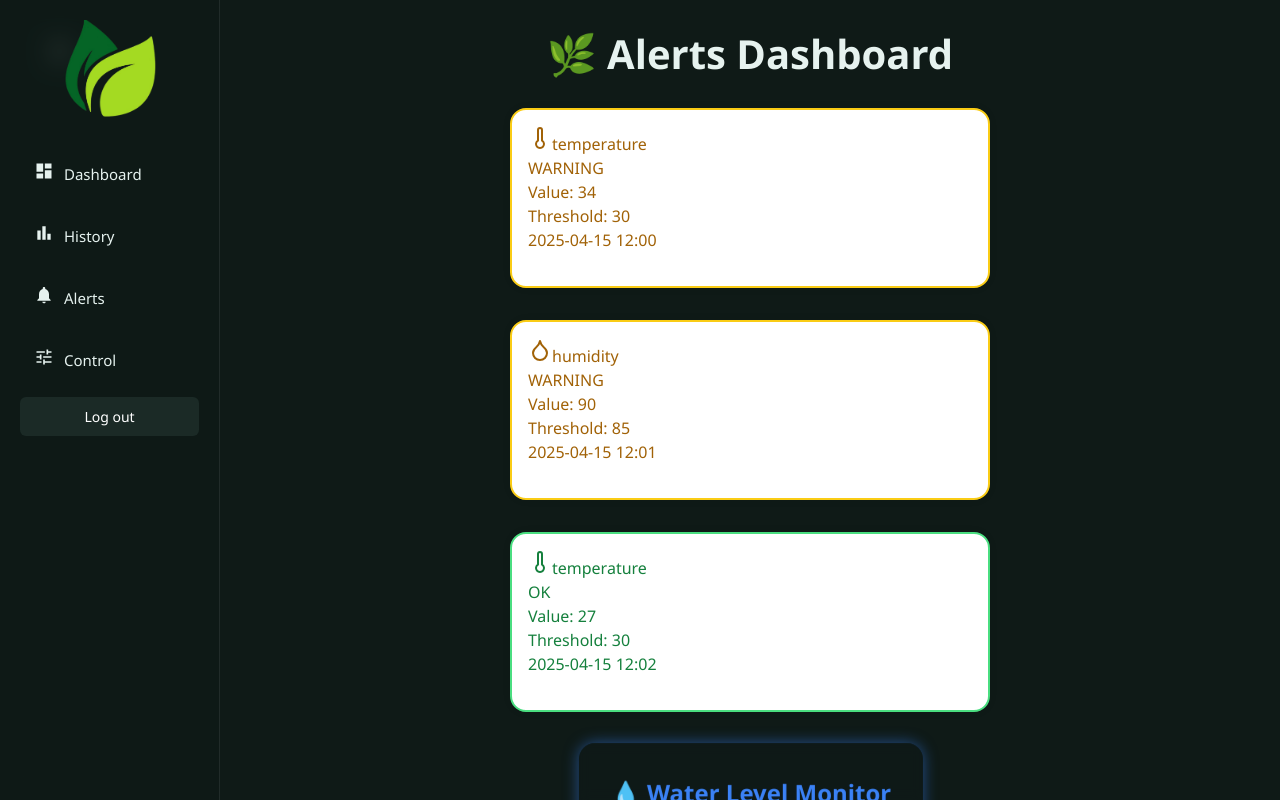
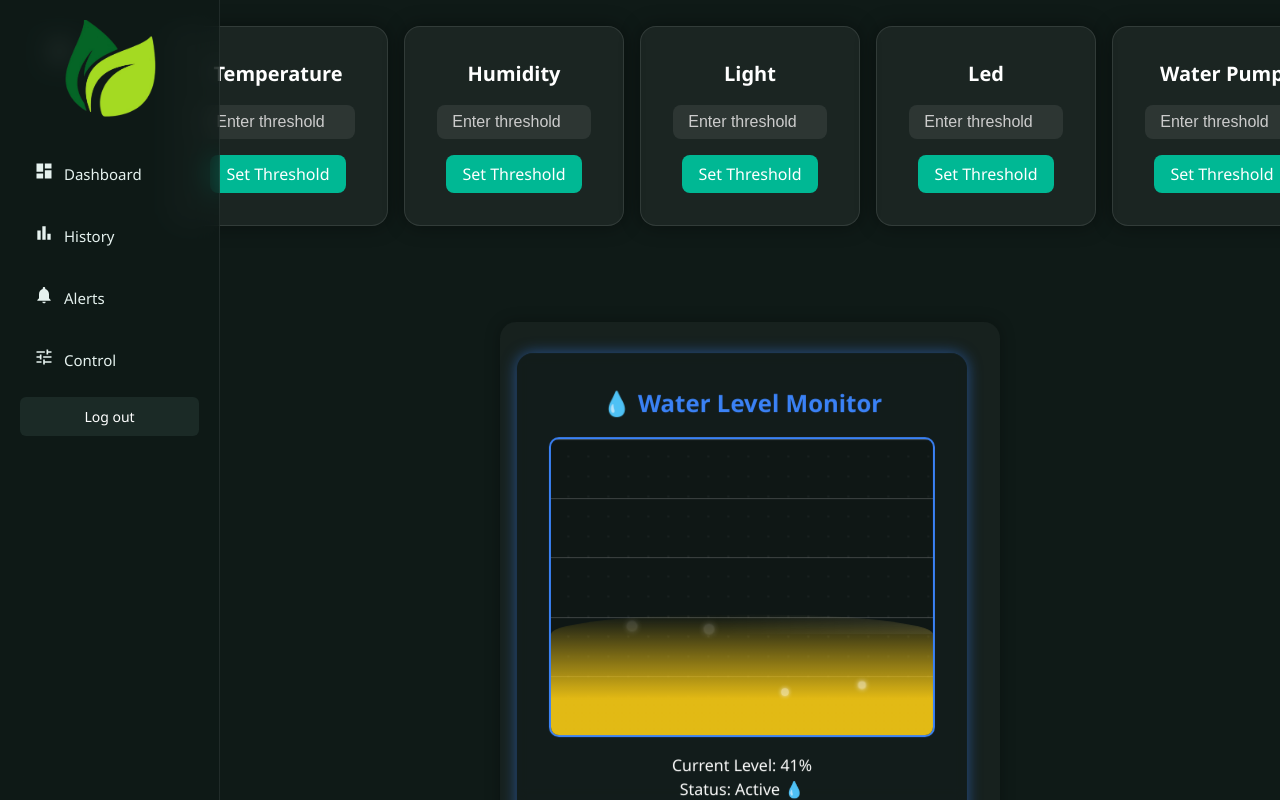
Before and after one commit to SEP4-Greenhouse/Greenhouse-Frontend, a React (Vite) app: page /app/alerts in a window 1280 px wide. Built offline with nearby package versions, Linux system fonts and the light colour scheme; sample sign-in values are in the browser's storage.

Commit message:
Updated Alerts UI: thresholds, WaterPumpLive layout, CSS tweaks

```diff
--- a/src/features/alerts/Alerts.css
+++ b/src/features/alerts/Alerts.css
@@ -5,71 +5,114 @@ html, body {
   padding: 0;
 }
 
-.alerts-page {
-  flex: 1;
+.alerts-container {
+  padding: 2rem;
+  color: white;
   display: flex;
   flex-direction: column;
   align-items: center;
-  justify-content: start;
-  height: 100vh;
-  overflow: hidden;
-  padding: 2rem 4rem;
-  box-sizing: border-box;
 }
-
 
 .alerts-title {
   font-size: 2.5rem;
+  margin-bottom: 2rem;
   font-weight: bold;
   text-align: center;
-    margin-bottom: 2rem;
 }
 
 .alerts-grid {
   display: flex;
   flex-wrap: wrap;
+  gap: 3rem;
   justify-content: center;
-    gap: 2rem;
   width: 100%;
-    max-width: 1600px;
-    margin: 0 auto;
+  max-width: 1200px;
 }
 
 .alert-card {
-    width: 480px;
-    min-height: 180px;
+  background: rgba(255, 255, 255, 0.05);
+  border: 1px solid rgba(255, 255, 255, 0.1);
   border-radius: 1rem;
-    padding: 1rem;
-    transition: transform 0.3s ease, border-color 0.3s ease;
-    border: 2px solid #e5e7eb;
-    background-color: white;
-    box-shadow: 0 0 10px rgba(0, 0, 0, 0.05);
-  }
-  .alert-card:hover {
-    transform: scale(1.03);
-  }
-  .status-ok {
-    border-color: #4ade80;
-    color: #15803d;
-  }
-  .status-warning {
-    border-color: #facc15;
-    color: #a16207;
-  }
-  .status-critical {
-    border-color: #ef4444;
-    color: #991b1b;
+  padding: 2rem;
+  width: 220px;
+  box-shadow: 0 0 20px rgba(0, 0, 0, 0.4);
+  display: flex;
+  flex-direction: column;
+  align-items: center;
+  transition: transform 0.2s ease;
 }
 
-  .loading-msg {
-    text-align: center;
-    font-size: 1.2rem;
-    color: #ccc;
-    margin-top: 2rem;
+.alert-card:hover {
+  transform: scale(1.02);
 }
 
-  .alerts-water-pump {
-    display: flex;
-    justify-content: center;
-    margin-top: 2rem;
+.alert-label {
+  font-size: 1.25rem;
+  margin-bottom: 1rem;
+  text-transform: capitalize;
 }
+
+.alert-input {
+  width: 100%;
+  padding: 0.5rem;
+  margin-bottom: 1rem;
+  border-radius: 0.5rem;
+  border: none;
+  text-align: center;
+}
+
+.alert-button {
+  padding: 0.5rem 1rem;
+  background-color: #00b894;
+  color: white;
+  border: none;
+  border-radius: 0.5rem;
+  cursor: pointer;
+  transition: background-color 0.3s ease;
+}
+
+.alert-button:hover {
+  background-color: #019875;
+}
+
+@media (max-width: 768px) {
+  .alerts-grid {
+    flex-direction: column;
+    align-items: center;
+  }
+
+  .alert-card {
+    width: 90%;
+  }
+
+  .alerts-title {
+    font-size: 2rem;
+  }
+
+  .alert-input {
+    font-size: 1rem;
+  }
+
+  .alert-button {
+    font-size: 1rem;
+    padding: 0.5rem 1rem;
+  }
+}
+
+@media (min-width: 1150px) {
+  .alerts-grid {
+    flex-wrap: nowrap;
+    justify-content: space-between;
+    gap: 1rem;
+  }
+}
+
+.waterpump-live-wrapper {
+  width: 100%;
+  max-width: 500px;
+  margin-top: 6rem;
+  padding: 1rem;
+  border-radius: 1rem;
+  background: rgba(255, 255, 255, 0.03);
+  box-shadow: 0 0 15px rgba(0, 0, 0, 0.3);
+}
--- a/src/features/alerts/Alerts.tsx
+++ b/src/features/alerts/Alerts.tsx
@@ -1,101 +1,53 @@
-import React, { useEffect, useState } from 'react';
-import { Thermometer, Droplet } from 'lucide-react';
-import { motion } from 'framer-motion';
-import toast from 'react-hot-toast';
+import React, { useState } from 'react';
 import './Alerts.css';
-import { Alert } from './types';
-import WaterPumpLive from "./WaterPumpLive";
+import WaterPumpLive from './WaterPumpLive';
 
+const Alerts: React.FC = () => {
+  const [thresholds, setThresholds] = useState({
+    temperature: '',
+    humidity: '',
+    light: '',
+    led: '',
+    waterPump: ''
+  });
 
-interface AlertsProps {
-  criticalOnly?: boolean;
-}
-
-const Alerts: React.FC<AlertsProps> = ({ criticalOnly = false }) => {
-  const [alerts, setAlerts] = useState<Alert[]>([]);
-  const [loading, setLoading] = useState(true);
-
-  const loadAlerts = async () => {
-    setLoading(true);
-
-    const data: Alert[] = [
-      { type: 'temperature', value: 34, threshold: 30, status: 'OK', time: '2025-04-15 12:00' },
-      { type: 'humidity', value: 90, threshold: 85, status: 'OK', time: '2025-04-15 12:01' },
-      { type: 'temperature', value: 27, threshold: 30, status: 'OK', time: '2025-04-15 12:02' },
-    ];
-
-    const processed = data.map((entry) => {
-      let status: Alert['status'] = 'OK';
-      if (entry.value > entry.threshold + 5) status = 'CRITICAL';
-      else if (entry.value > entry.threshold) status = 'WARNING';
-      return { ...entry, status };
-    });
-
-    const filtered = criticalOnly
-      ? processed.filter((alert) => alert.status === 'CRITICAL')
-      : processed;
-
-    setAlerts(filtered);
-    toast.success('Alerts updated!');
-    setLoading(false);
+  const handleInputChange = (event: React.ChangeEvent<HTMLInputElement>, type: string) => {
+    setThresholds(prev => ({ ...prev, [type]: event.target.value }));
   };
 
-
-  useEffect(() => {
-    loadAlerts();
-    const interval = setInterval(loadAlerts, 10000); // refresh every 10s
-    return () => clearInterval(interval);
-  }, [criticalOnly]);
+  const handleSetThreshold = (type: string) => {
+    const value = thresholds[type as keyof typeof thresholds];
+    if (value === '') return alert('Please enter a threshold value');
+    alert(`Threshold for ${type} set to ${value}`);
+  };
 
   return (
-    <div className="alerts-page">
-      <h1 className="alerts-title">
-        {criticalOnly ? '🌿 Critical Alerts Only' : '🌿 Alerts Dashboard'}
-      </h1>
+    <div className="alerts-container">
+      <h1 className="alerts-title">🌿 Set Alert Thresholds</h1>
+      <div className="alerts-grid">
+        {['temperature', 'humidity', 'light', 'led', 'water Pump'].map((type) => (
+          <div className="alert-card" key={type}>
+            <h2 className="alert-label">{type.charAt(0).toUpperCase() + type.slice(1)}</h2>
+            <input
+              type="number"
+              className="alert-input"
+              value={thresholds[type as keyof typeof thresholds]}
+              onChange={(e) => handleInputChange(e, type)}
+              placeholder="Enter threshold"
+            />
+            <button className="alert-button" onClick={() => handleSetThreshold(type)}>
+              Set Threshold
+            </button>
+          </div>
+        ))}
+      </div>
 
-      {loading ? (
-        <div className="loading-msg">Loading alerts...</div>
-      ) : alerts.length === 0 ? (
-        <p className="loading-msg">No alerts found 🎉</p>
-      ) : (
-        <div className="alerts-grid">
-          {alerts.map((alert, idx) => (
-            <motion.div
-              initial={{ opacity: 0, y: 20 }}
-              animate={{ opacity: 1, y: 0 }}
-              transition={{ duration: 0.5, delay: idx * 0.1 }}
-              key={idx}
-              className={`alert-card ${
-                alert.status === 'CRITICAL'
-                  ? 'status-critical'
-                  : alert.status === 'WARNING'
-                  ? 'status-warning'
-                  : 'status-ok'
-              }`}
-            >
-              <div className="flex items-center justify-between mb-2">
-                <div className="flex items-center gap-2">
-                  {alert.type === 'temperature' ? <Thermometer /> : <Droplet />}
-                  <span className="capitalize text-lg font-semibold">{alert.type}</span>
-                </div>
-                <span className="px-2 py-1 text-xs rounded-full bg-white">{alert.status}</span>
-              </div>
-
-              <p className="text-sm text-gray-700 mb-1">Value: {alert.value}</p>
-              <p className="text-sm text-gray-700 mb-1">Threshold: {alert.threshold}</p>
-              <p className="text-sm text-gray-500">{alert.time}</p>
-            </motion.div>
-          ))}
-        </div>
-      )}
-
-      {/* water pump */}
-      <section className="alerts-water-pump">
+      <div className="waterpump-live-wrapper">
+        <h2 className="alert-label"></h2>
         <WaterPumpLive />
-      </section>
+      </div>
     </div>
   );
-
-}
+};
 
 export default Alerts;
--- a/src/features/alerts/WaterPumpLive.tsx
+++ b/src/features/alerts/WaterPumpLive.tsx
@@ -21,17 +21,15 @@ const WaterPumpLive = () => {
       <h2>💧 Water Level Monitor</h2>
 
       <div className="water-bar">
-        {/* measurement lines */}
         <div className="water-scale">
           {[0, 20, 40, 60, 80, 100].map((value) => (
             <div key={value} className="scale-line" style={{ top: `${value}%` }} />
           ))}
         </div>
 
-        {/* floating particles */}
         <div className="particles"></div>
 
-        {/* water fill */}
+
         <div
           className="water-fill"
           style={{ height: `${level}%` }}
--- a/src/features/control/greenhouseControl.css
+++ b/src/features/control/greenhouseControl.css
@@ -12,7 +12,7 @@
 
 .control-grid {
   display: flex;
-  flex-wrap: wrap; /* ✅ allows wrapping side-by-side */
+  flex-wrap: wrap;
   justify-content: center;
   gap: 2rem;
   width: 100%;
@@ -25,7 +25,7 @@
   padding: 1.5rem;
   border-radius: 12px;
   box-shadow: 0 0 10px #0f766e88;
-  width: 480px; /* ✅ same principle as chart-box */
+  width: 480px;
   height: 200px;
   display: flex;
   flex-direction: column;
```
Also changed, not shown: src/features/alerts/types.ts (deleted, +0 -7 lines). Lines whose indentation alone changed are shown as unchanged.
